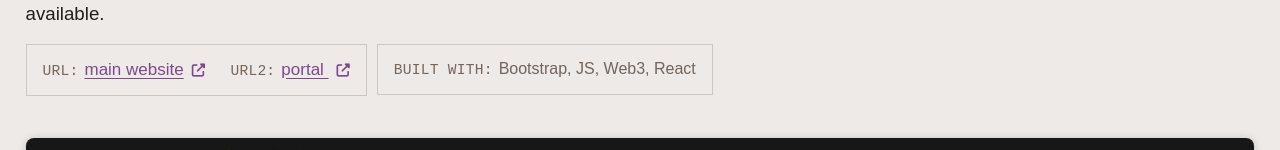
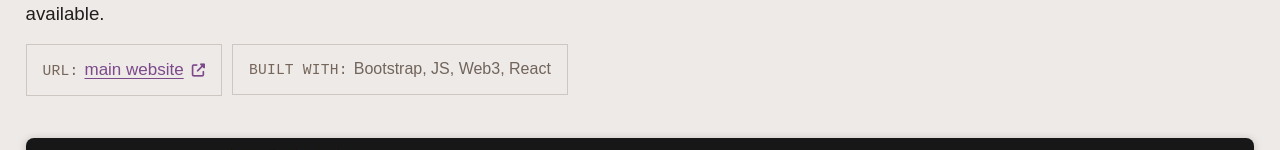
Before and after one commit to indoct/scho-react, a React (Vite) app: page /work/theodddystrict in a window 1280 px wide. Shown: the part 376-526 px from the top of the page. Built offline with nearby package versions, Linux system fonts and the light colour scheme; a web font is replaced by a local one.

Commit message:
Project URL Update

```diff
--- a/src/pages/work/TheOddDystrict.jsx
+++ b/src/pages/work/TheOddDystrict.jsx
@@ -95,7 +95,7 @@ export default function TheOddDystrict() {
               <p className="plink-cont">
                 <span className="tech">url:</span>
                 <a
-                  href="https://the-odd-dystrict.com/home.html"
+                  href="https://the-odd-dystrict.netlify.app"
                   target="_blank"
                   rel="noreferrer"
                   className="proj-url"
@@ -103,7 +103,7 @@ export default function TheOddDystrict() {
                   main website
                   <i className="fa-solid fa-up-right-from-square"></i>
                 </a>
-                <span className="tech ps-4">URL2:</span>
+                {/* <span className="tech ps-4">URL2:</span>
                 <a
                   href="https://portal.the-odd-dystrict.com"
                   target="_blank"
@@ -111,7 +111,7 @@ export default function TheOddDystrict() {
                   className="proj-url"
                 >
                   portal <i className="fa-solid fa-up-right-from-square"></i>
-                </a>
+                </a> */}
               </p>
               <p className="plink-cont">
                 <span className="tech">built with:</span>
```
